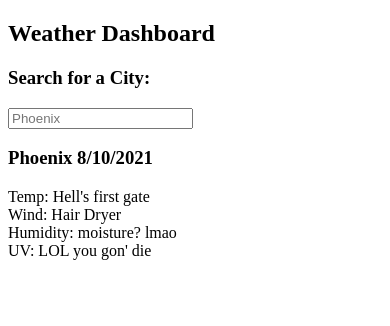
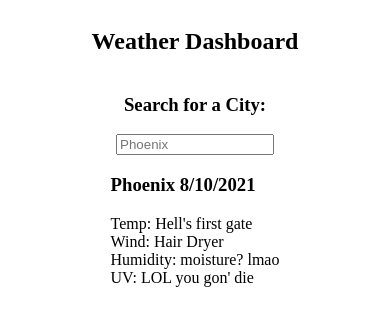
Before and after one commit to Nnavarr/weather-dashboard, a plain HTML site: page index.html in a window 390 px wide. Drawn offline with Linux system fonts and the light colour scheme.

Commit message:
created initial css properties

```diff
--- a/assets/css/style.css
+++ b/assets/css/style.css
@@ -0,0 +1,45 @@
+header {
+    display:flex;
+    justify-content:center;
+}
+
+main {
+    display:flex;
+    flex-direction: row;
+}
+
+.side {
+    display: flex;
+    flex-direction: column;
+    min-width: 200px;
+}
+
+.side #city-search {
+    max-width: 150px;
+}
+
+.weather {
+    margin-left: 50px;
+}
+
+
+
+/* change display to column when <= 768px */
+@media screen and (max-width: 768px){
+    main {
+        display:flex;
+        flex-direction: column;
+        align-items: center;
+    }
+
+    .side {
+        display:flex;
+        flex-direction: column;
+        align-items: center;
+    }
+
+    .weather {
+        margin-left: 0px;
+    }
+
+}
--- a/index.html
+++ b/index.html
@@ -4,7 +4,8 @@
     <meta charset="UTF-8">
     <meta http-equiv="X-UA-Compatible" content="IE=edge">
     <meta name="viewport" content="width=device-width, initial-scale=1.0">
-    <title>Document</title>
+    <link rel='stylesheet' href='./assets/css/style.css'>
+    <title>Weather Dash</title>
 </head>
 <body>
     <!-- header -->
@@ -12,6 +13,8 @@
         <h2>Weather Dashboard</h2>
     </header>
 
+    <!-- wrapper for main content -->
+    <main>
         <!-- search section -->
         <section class='side' id='search-container'>
             <h3>Search for a City:</h3>
@@ -36,7 +39,7 @@
                 <div class='forecast' id='day4'></div>
                 <div class='forecast' id='day5'></div>
             </div>
-
         </section>
+    </main>
 </body>
 </html>
```
Lines whose indentation alone changed are shown as unchanged.
